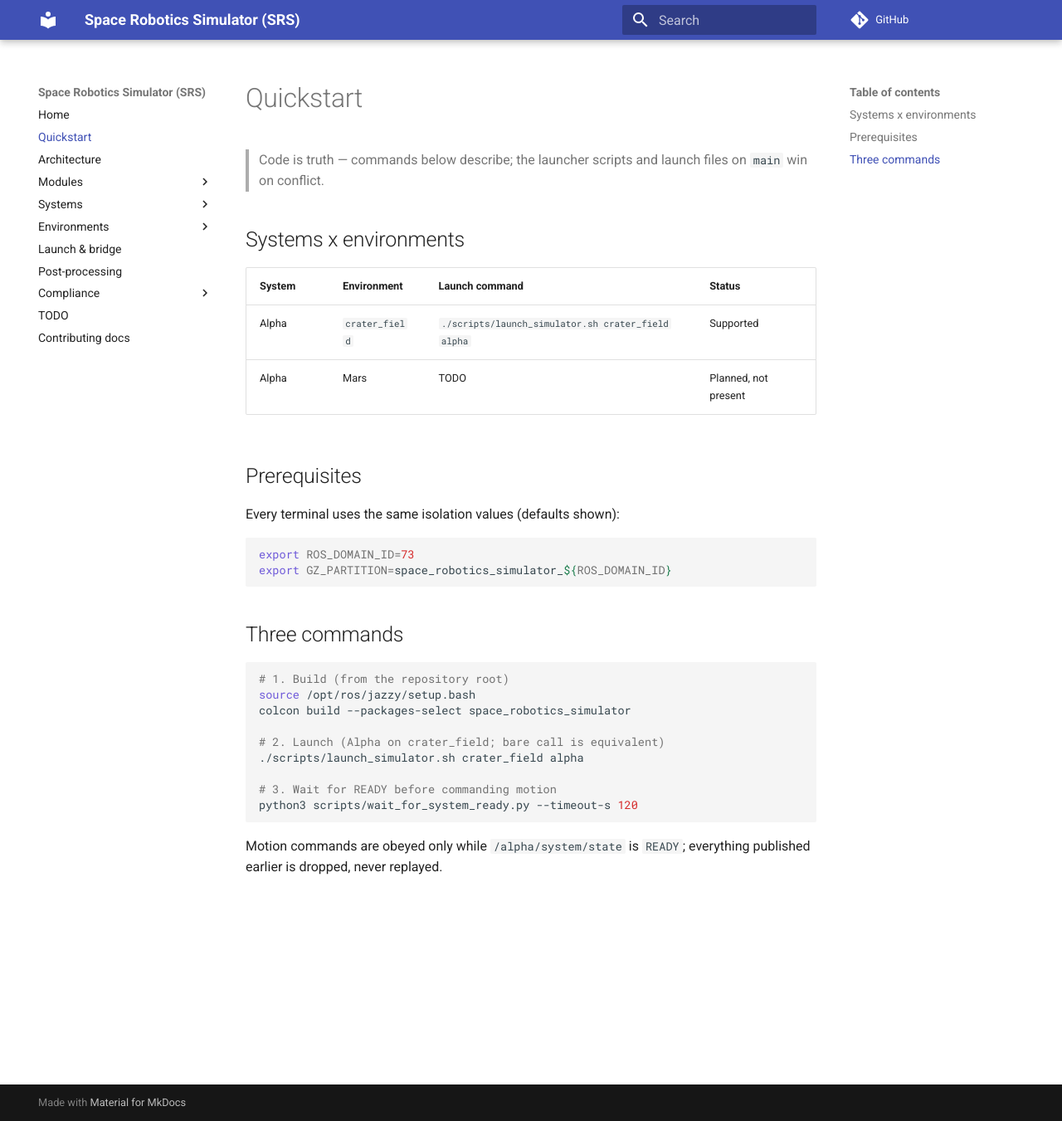
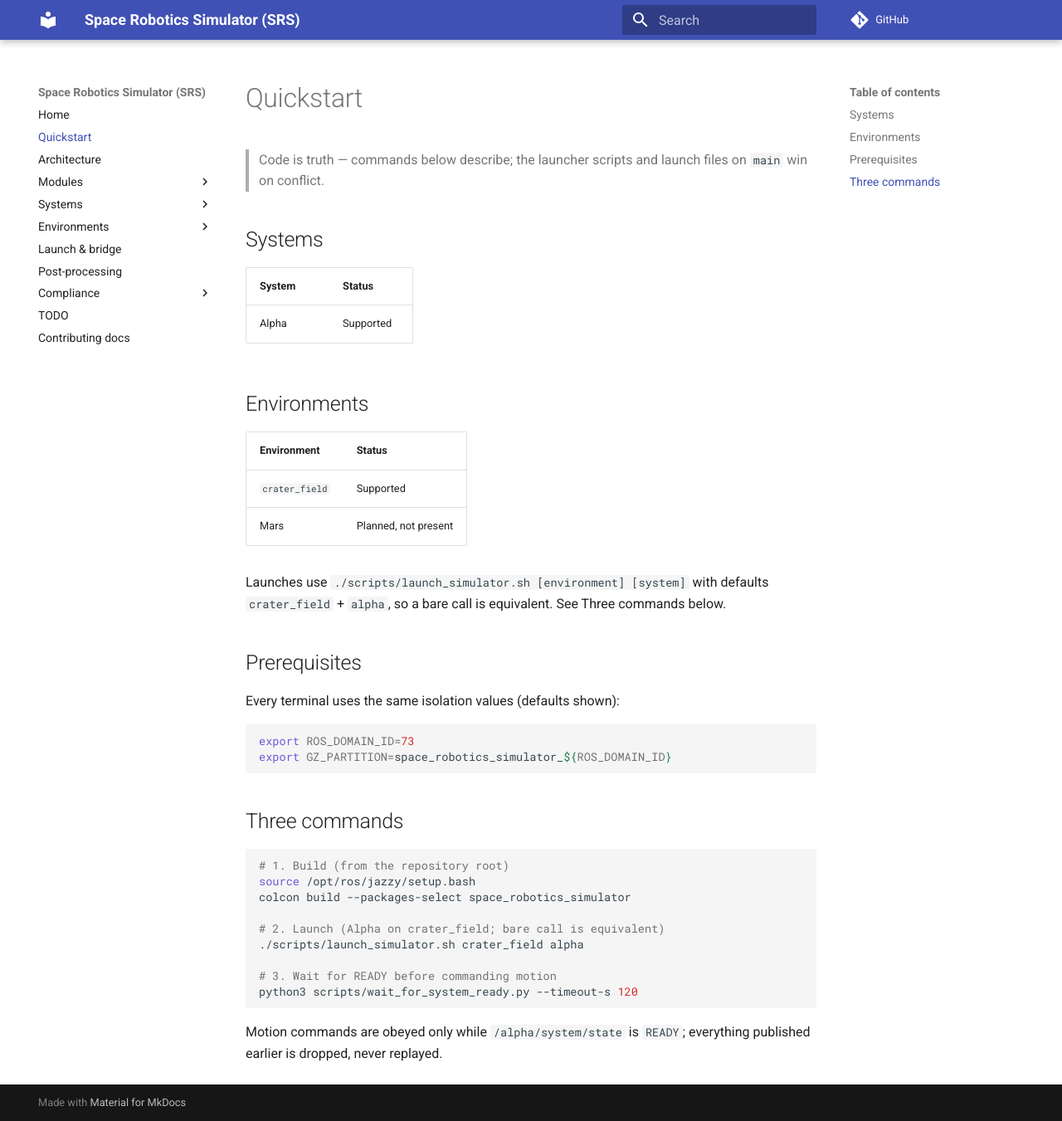
Before and after one commit to richarJ2002/lunar_simulator, an MkDocs documentation site: the page built from docs/quickstart.md, in a window 1280 px wide and 1351 px high. Shown: the whole window at 83% size. Built offline with MkDocs 1.6.1 and Material for MkDocs 9.7.7, drawn with Linux system fonts in a browser that asks for light colours; comment, search, counter and statistics services are not loaded.

Commit message:
[docs] Split Quickstart Systems x environments table in two

```diff
--- a/docs/quickstart.md
+++ b/docs/quickstart.md
@@ -3,12 +3,20 @@
 > Code is truth — commands below describe; the launcher scripts and launch
 > files on `main` win on conflict.
 
-## Systems x environments
+## Systems
 
-| System | Environment | Launch command | Status |
-|--------|-------------|----------------|--------|
-| Alpha | `crater_field` | `./scripts/launch_simulator.sh crater_field alpha` | Supported |
-| Alpha | Mars | TODO | Planned, not present |
+| System | Status |
+|--------|--------|
+| Alpha | Supported |
+
+## Environments
+
+| Environment | Status |
+|-------------|--------|
+| `crater_field` | Supported |
+| Mars | Planned, not present |
+
+Launches use `./scripts/launch_simulator.sh [environment] [system]` with defaults `crater_field` + `alpha`, so a bare call is equivalent. See Three commands below.
 
 ## Prerequisites
 
```
